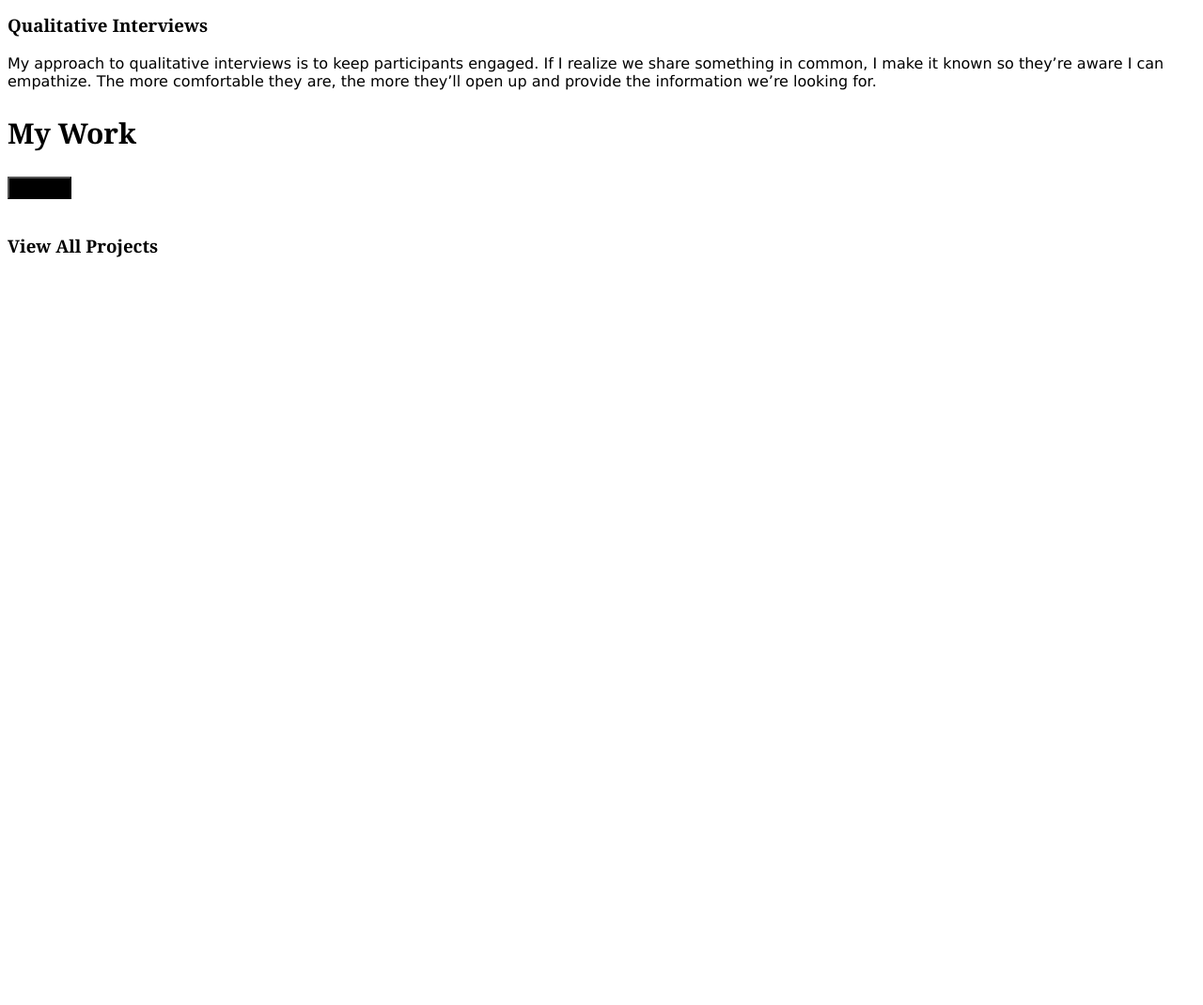
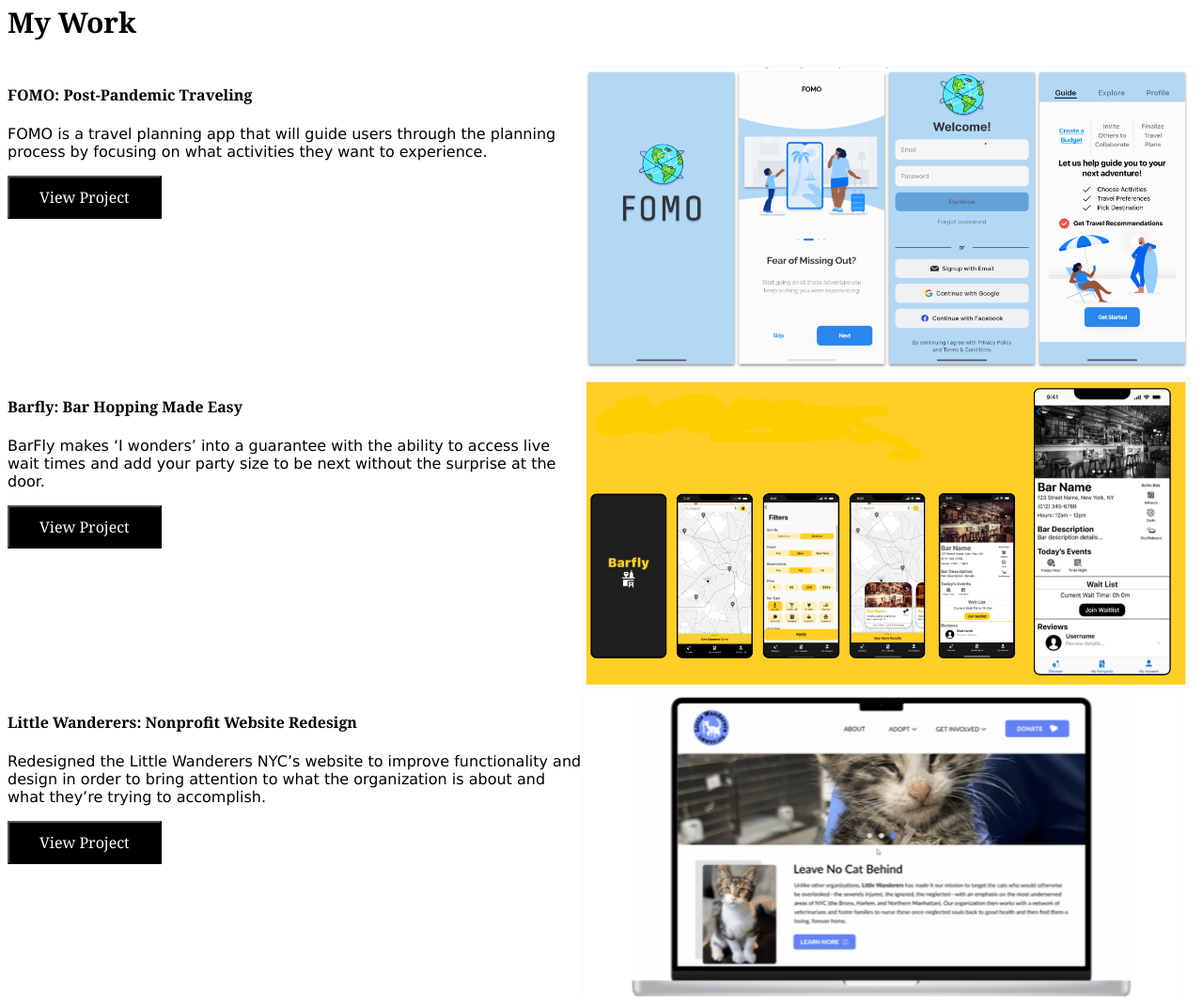
Before and after one commit to bcmartz/UX_UI_HW_18, a plain HTML site: page index.html in a window 1280 px wide. Shown: the part 1130-2200 px from the top of the page at 94% size. Before the commit the page ends 1423 px from the top, so only its background shows below. Drawn offline with Linux system fonts and the light colour scheme; files whose address does not match are found by name.

Commit message:
Final Change

```diff
--- a/CSS/index.css
+++ b/CSS/index.css
@@ -28,8 +28,8 @@ li {
 }
 
 .heroImg {
-    height: 700px;
-    padding: 25px;
+    height: 600px;
+    padding: 15px;
 }
 
 .content {
@@ -81,11 +81,21 @@ button {
     font-size: 16px;
 }
 
-< !-- My UX Skills section coded using CSS flex -->.flexContainer {
+.flexContainer {
     display: flex;
-    width: 33%;
-    padding: 10px;
+}
+
+.flexContainer > div {
+    width: 38%;
+    padding: 5px;
     margin: 1%;
 }
 
-.myWork {}
+.MyWork {
+    grid-area: myArea;
+}
+
+.workGrid {
+    display: grid;
+    grid-template-areas: "myArea myArea";
+}
--- a/index.html
+++ b/index.html
@@ -1,11 +1,9 @@
 <!DOCTYPE html>
 <html>
-
 <head>
     <link href="CSS/index.css" rel="stylesheet" type="text/css">
     <title></title>
 </head>
-
 <body>
     <header class="navigation">
         <div class="inline-block logo">
@@ -20,7 +18,6 @@
             </ul>
         </nav>
     </header>
-
     <section class="heroImg">
         <div class="content">
             <img src="../UX_UI_HW_17/Images/Cropped_Self_Portfolio.gif">
@@ -34,7 +31,6 @@
             <button>Download Resume</button>
         </div>
     </section>
-
     <section class="mySkills">
         <h1>My UX Skills</h1>
         <div class="flexContainer">
@@ -46,14 +42,12 @@
                     qualitative data approach is using Google forms to create surveys that I can later export to Google
                     Sheets.</p>
             </div>
-
             <div>
                 <h3>User Empathy</h3>
                 <p>I try to understand the user by always asking why. Why do they feel a certain way or why they choose
                     to navigate through a task a certain way. Organizing these answers in an affinity map and user
                     persona help maintain the focus on the user. </p>
             </div>
-
             <div>
                 <h3>Qualitative Interviews</h3>
                 <p>My approach to qualitative interviews is to keep participants engaged. If I realize we share
@@ -67,17 +61,33 @@
         <h1>My Work</h1>
         <div class="workGrid">
             <div>
-                <h4></h4>
-                <p></p>
-                <button></button>
+                <h4>FOMO: Post-Pandemic Traveling</h4>
+                <p>FOMO is a travel planning app that will guide users through the planning process by focusing on what activities they want to experience.</p>
+                <button>View Project</button>
             </div>
+            <div class="image">
+                <img src="../UX_UI_HW_18/Images/FOMO.png">
+            </div>
+
             <div>
-                <img src="">
-            </div>
+                <h4>Barfly: Bar Hopping Made Easy</h4>
+                <p>BarFly makes ‘I wonders’ into a guarantee with the ability to access live wait times and add your party size to be next without the surprise at the door.</p>
+                <button>View Project</button>
         </div>
+        <div>
+            <img src="../UX_UI_HW_18/Images/Barfly.png">
+        </div>
+    <div>
+        <h4>Little Wanderers: Nonprofit Website Redesign</h4>
+        <p>Redesigned the Little Wanderers NYC’s website to improve functionality and design in order to bring attention to what the organization is about and what they’re trying to accomplish.</p>
+        <button>View Project</button>
+    </div>
+    <div>
+        <img src="../UX_UI_HW_18/Images/Little_Wanderers.png">
+    </div>
+</div>
         <h3>View All Projects</h3>
     </section>
-
 
     <footer>
         <ul>
@@ -87,7 +97,6 @@
             <li class="inline-block">Contact</li>
         </ul>
     </footer>
-
 </body>
 
 </html>
```
Also changed, not shown: Images/Barfly.png (added), Images/FOMO.png (added), Images/Little_Wanderers.png (added), Images/Little_Wanderers1.png (added), Images/Little_Wanderers10.png (added), Images/Little_Wanderers2.png (added), Images/Little_Wanderers3.png (added), Images/Little_Wanderers4.png (added), Images/Little_Wanderers5.png (added), Images/Little_Wanderers6.png (added), Images/Little_Wanderers7.png (added), Images/Little_Wanderers8.png (added), Images/Little_Wanderers9.png (added), Images/Little_Wanderers_big.png (added).
